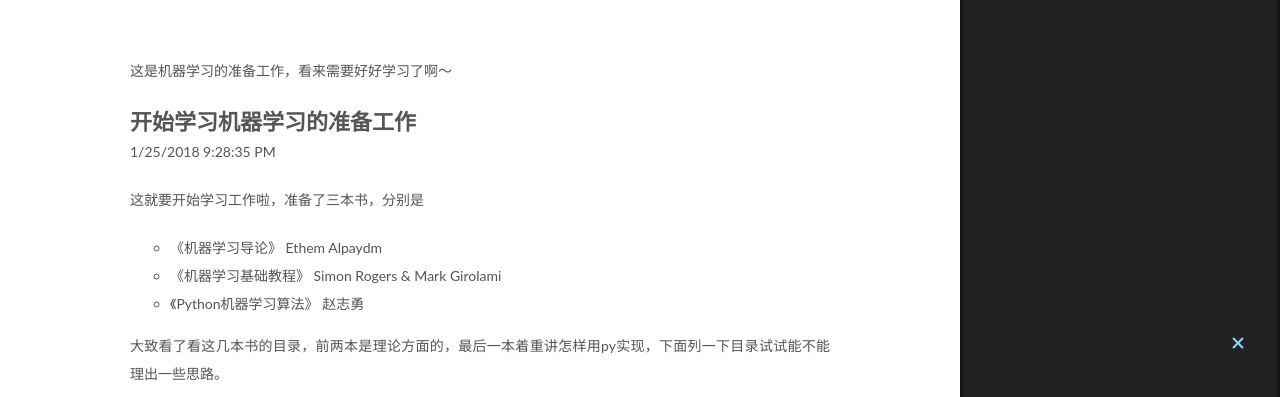
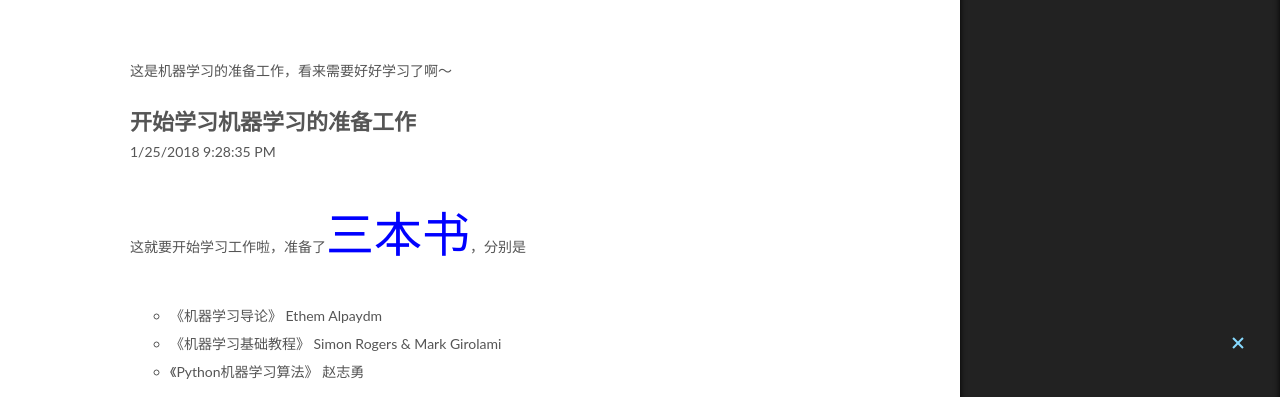
Before and after one commit to TeslaTank1997/TeslaTank1997.github.io, a plain HTML site: page 2018/01/25/new2/index.html in a window 1280 px wide. Shown: the part 399-796 px from the top of the page. Drawn offline with Linux system fonts and the light colour scheme.

Commit message:
Site updated: 2018-01-25 22:13:29

```diff
--- a/2018/01/25/new2/index.html
+++ b/2018/01/25/new2/index.html
@@ -106,7 +106,7 @@
 <meta property="og:url" content="http://yoursite.com/2018/01/25/new2/index.html">
 <meta property="og:site_name" content="Tesla Castle">
 <meta property="og:description" content="这是机器学习的准备工作，看来需要好好学习了啊～">
-<meta property="og:updated_time" content="2018-01-25T13:43:40.000Z">
+<meta property="og:updated_time" content="2018-01-25T14:13:23.816Z">
 <meta name="twitter:card" content="summary">
 <meta name="twitter:title" content="准备工作">
 <meta name="twitter:description" content="这是机器学习的准备工作，看来需要好好学习了啊～">
@@ -318,7 +318,7 @@
 
         <p>这是机器学习的准备工作，看来需要好好学习了啊～<br><a id="more"></a></p>
 <h1 id="开始学习机器学习的准备工作"><a href="#开始学习机器学习的准备工作" class="headerlink" title="开始学习机器学习的准备工作"></a>开始学习机器学习的准备工作</h1><p>1/25/2018 9:28:35 PM </p>
-<p>这就要开始学习工作啦，准备了三本书，分别是</p>
+<p>这就要开始学习工作啦，准备了<font size="12"><font color="#0000FF">三本书</font></font>，分别是</p>
 <ul>
 <li>《机器学习导论》    Ethem Alpaydm</li>
 <li>《机器学习基础教程》 Simon Rogers &amp; Mark Girolami</li>
```
